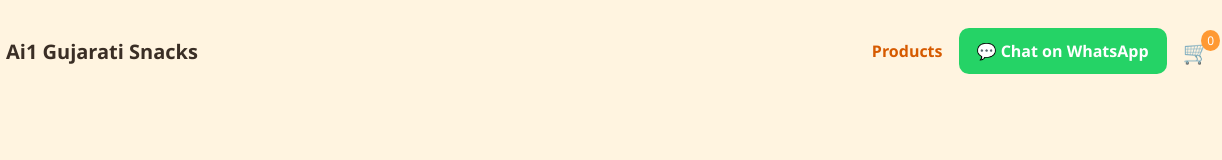
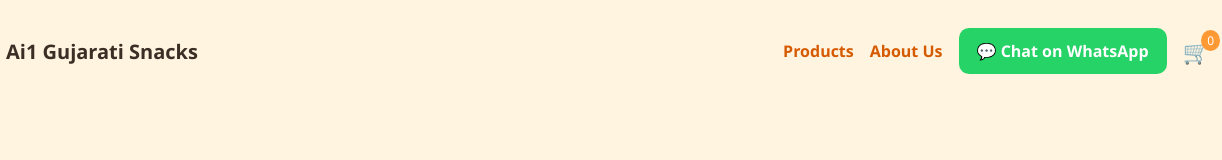
Before and after one commit to hardikplay11-code/ai1gujarati, a plain HTML site: page index.html in a window 1280 px wide. Shown: the top 160 px of the page, 58-1280 px from the left. Drawn offline with Linux system fonts and the light colour scheme; a script that the page names is missing.

Commit message:
Update index.html

```diff
--- a/index.html
+++ b/index.html
@@ -207,6 +207,10 @@
   <div style="display:flex; align-items:center; gap:16px;">
     <a href="products.html"
        style="text-decoration:none; font-weight:700; color:#d65a00;">Products</a>
+
+<div style="display:flex; align-items:center; gap:16px;">
+    <a href="about us.html"
+       style="text-decoration:none; font-weight:700; color:#d65a00;">About Us</a>
 
     <div class="Whatsapp"><a href="https://wa.me/917984090490" style=" display:inline-block; padding:12px 18px; background:#25d366; color:white; font-weight:700; text-decoration:none; border-radius:10px; margin:10px 0; display:inline-flex; align-items:center; gap:8px; ">💬 Chat on WhatsApp</a></div>
 
```
